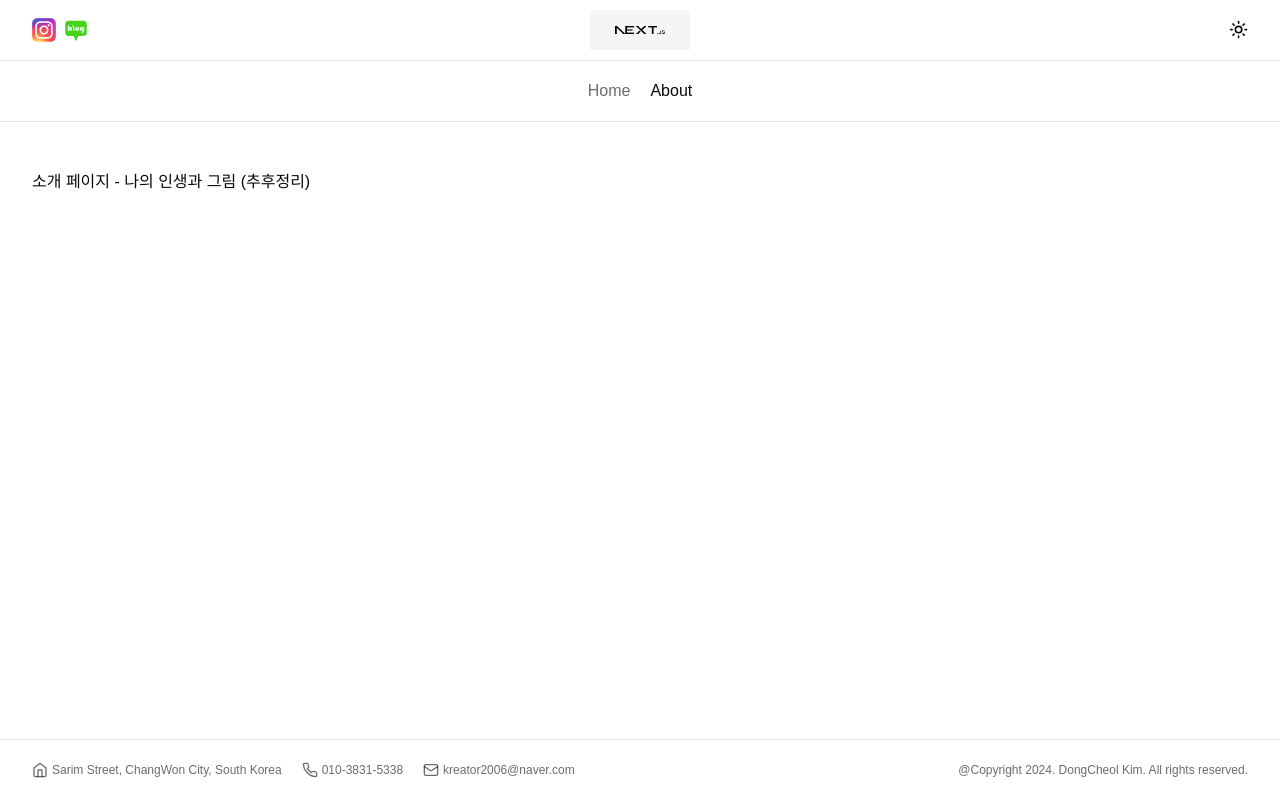
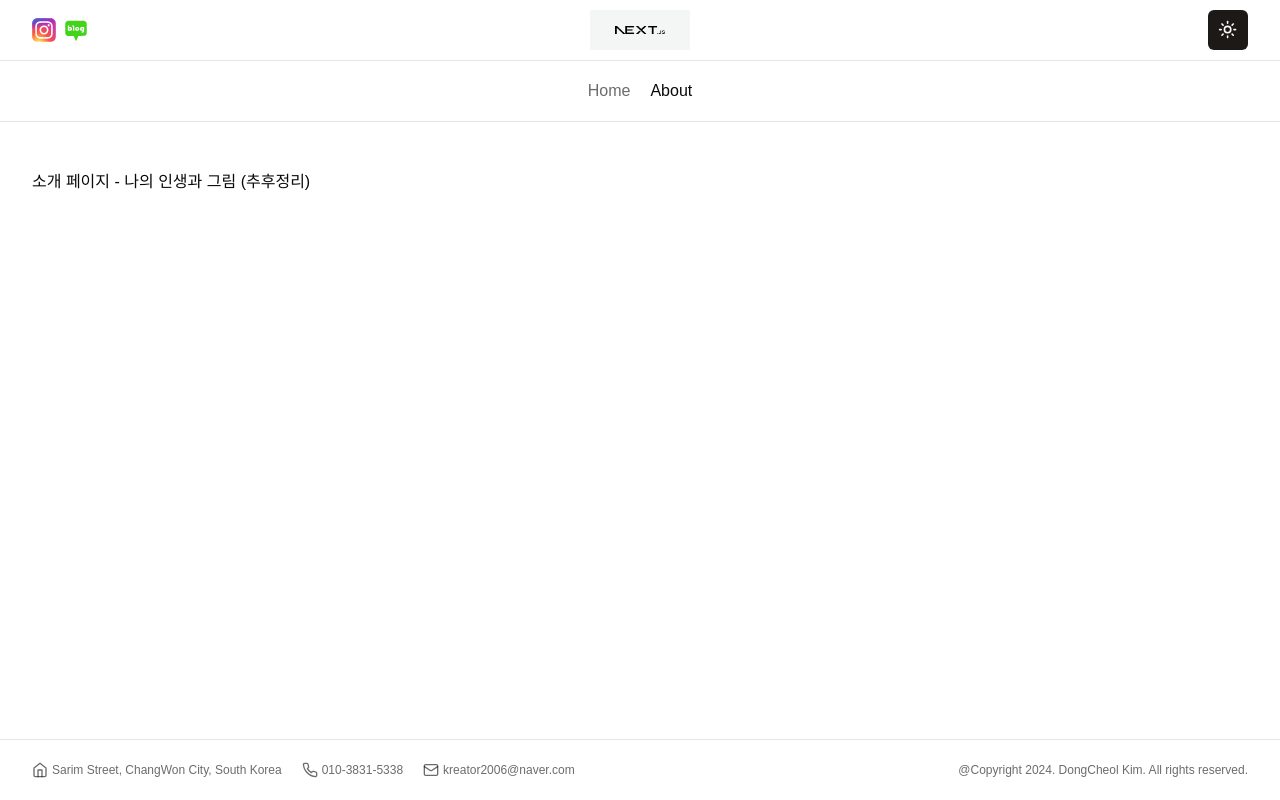
Before and after one commit to DohwanKim/next-fe-father-gallery, a Next.js app: page /about in a window 1280 px wide. Built offline with nearby package versions, Linux system fonts and the light colour scheme; a web font is replaced by a local one.

Commit message:
style: 토글 버튼 디자인 수정

```diff
--- a/src/components/common/atom/ThemeToggleButton.tsx
+++ b/src/components/common/atom/ThemeToggleButton.tsx
@@ -1,20 +1,24 @@
 'use client';
 import { Moon, Sun } from 'lucide-react';
 import { useTheme } from 'next-themes';
+import * as React from 'react';
+
+import { Button } from '@/components/ui/button';
 
 const ThemeToggleButton = () => {
   const { theme, setTheme } = useTheme();
 
   return (
-    <button
-      className={'relative hover:text-foreground/80'}
+    <Button
+      size={'default'}
+      className={'w-[40px] px-0'}
+      variant={'default'}
       onClick={() => setTheme(theme === 'light' ? 'dark' : 'light')}
-      suppressHydrationWarning
     >
       <Sun className="h-[1.2rem] w-[1.2rem] transition-all scale-100 rotate-0 dark:-rotate-90 dark:scale-0" />
       <Moon className="absolute top-1/2 -translate-y-1/2 h-[1.2rem] w-[1.2rem] transition-all rotate-90 scale-0 dark:rotate-0 dark:scale-100" />
       <span className="sr-only">Toggle theme</span>
-    </button>
+    </Button>
   );
 };
 
```
